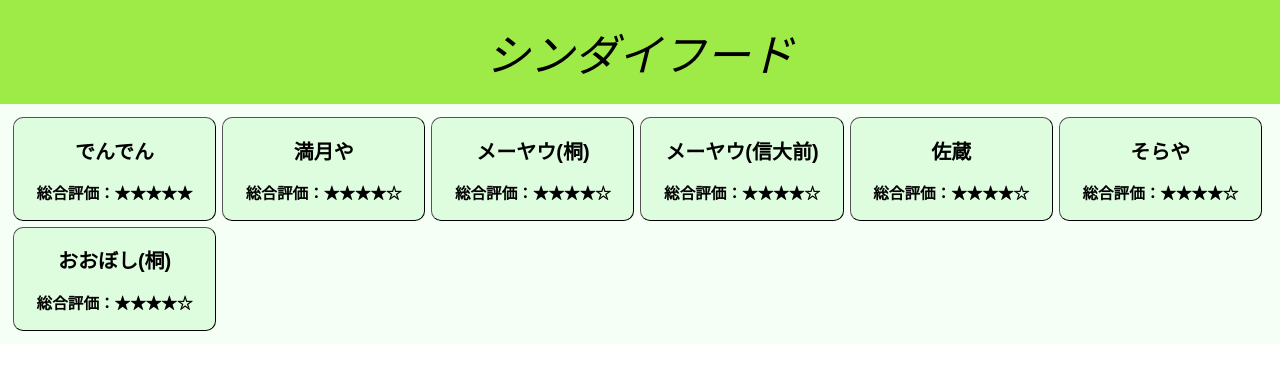
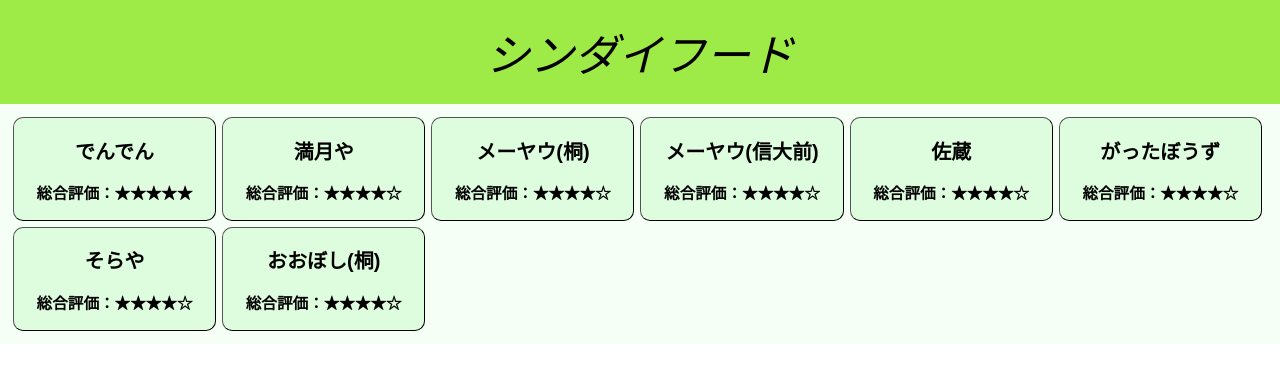
Before and after one commit to yoshinaka-droid/React-shinndai, a React (Create React App) app in the folder router/: page / in a window 1280 px wide. Shown: the top 370 px of the page. Built offline with nearby package versions, Linux system fonts and the light colour scheme.

Commit message:
がったぼうずを追加しました。

```diff
--- a/router/src/Components/List.js
+++ b/router/src/Components/List.js
@@ -24,6 +24,11 @@ const List = [
     Taste: 5, Amount: 4, Price: 3,
     Dist: "自転車15分", Map: "麺匠佐蔵"
   },
+  { Name: "がったぼうず",
+    Genre: "麺",
+    Taste: 5, Amount: 4, Price: 3,
+    Dist: "徒歩10分", Map: "がったぼうず"
+  },
   { Name: "そらや",
     Genre: "麺",
     Taste: 5, Amount: 4, Price: 3,
```
